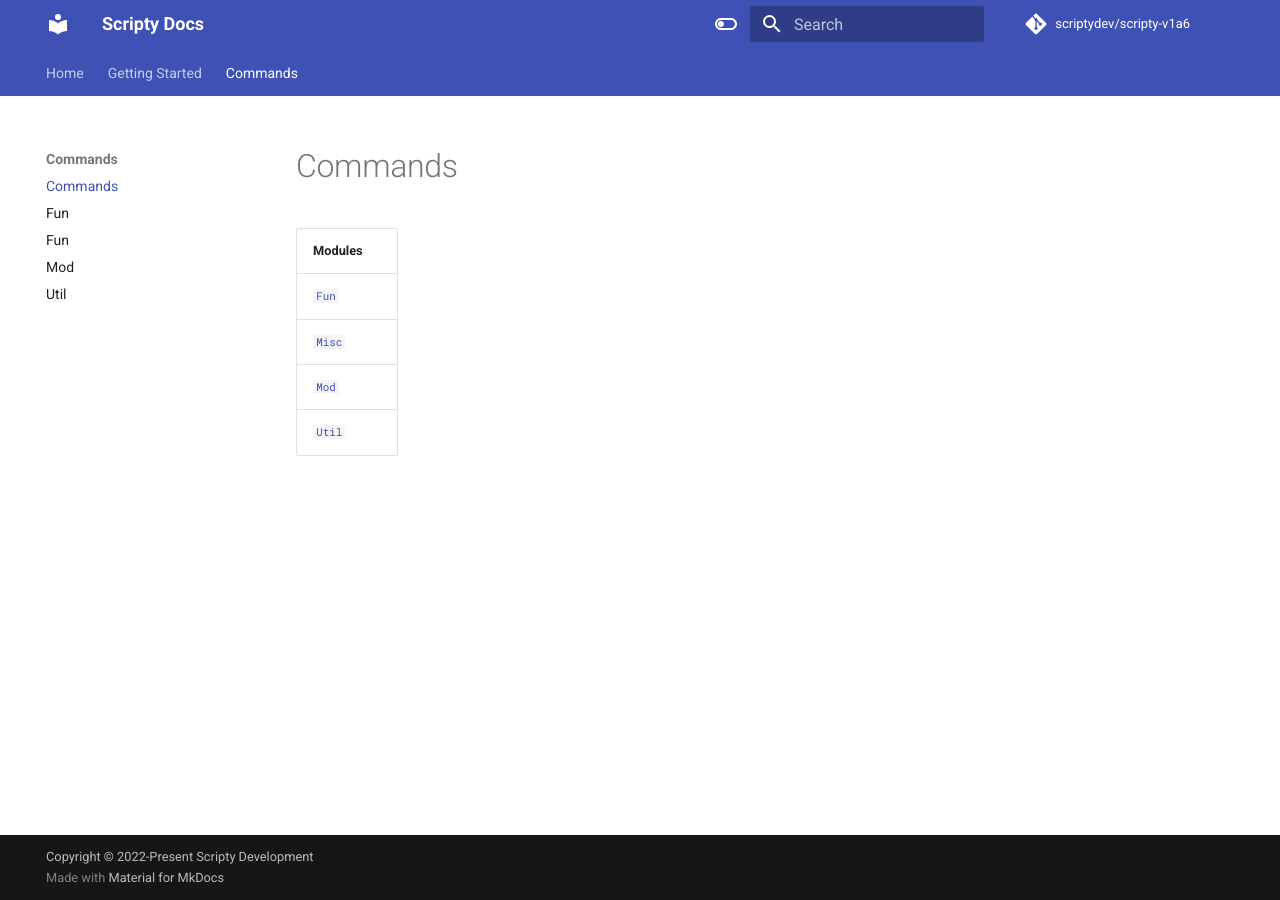
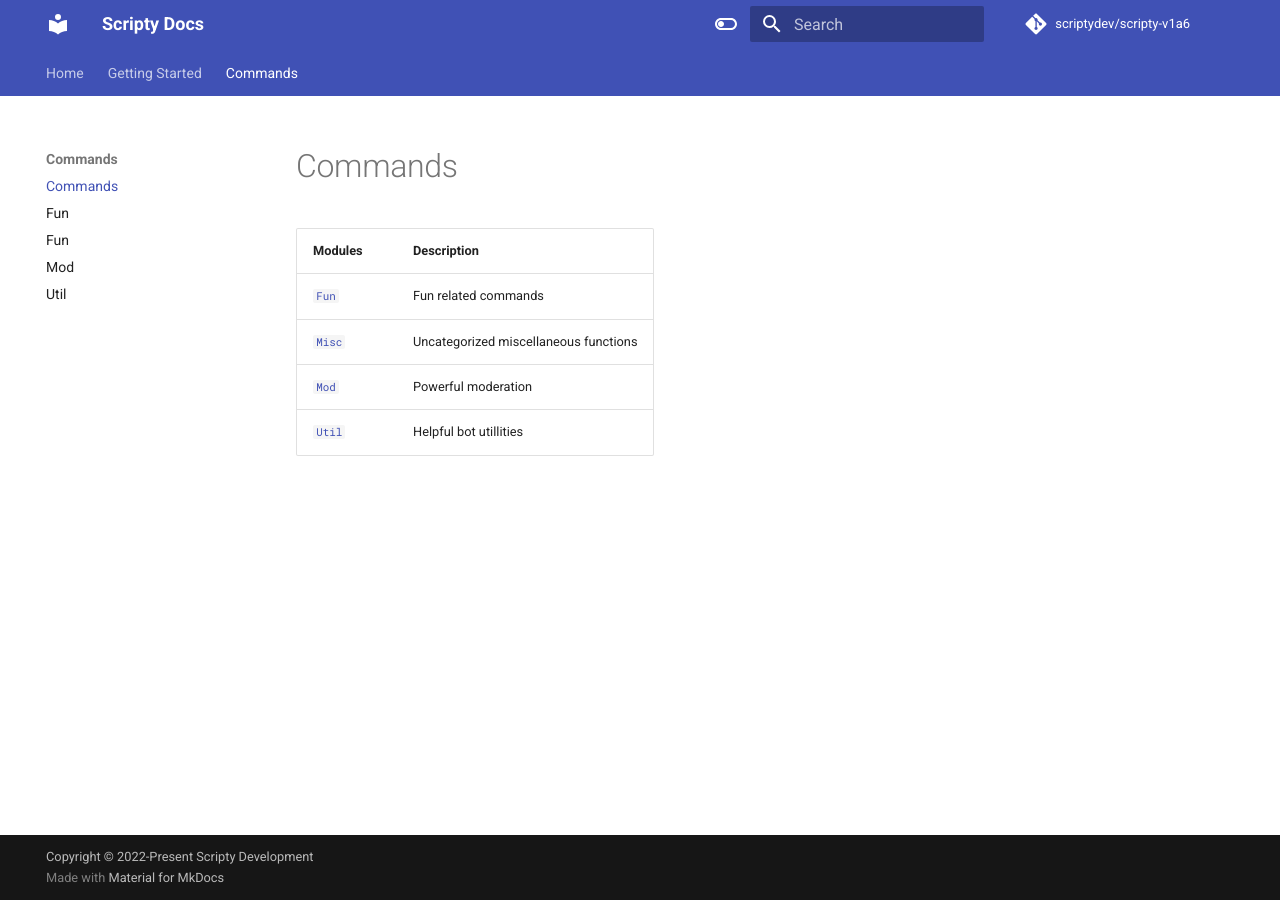
Before and after one commit to scriptydev/prescripty, an MkDocs documentation site: the page built from docs/commands/commands.md, in a window 1280 px wide. Built offline with MkDocs 1.6.1 and Material for MkDocs 9.7.7, drawn with Linux system fonts in a browser that asks for light colours; comment, search, counter and statistics services are not loaded.

Commit message:
Add descriptions to modules

```diff
--- a/docs/commands/commands.md
+++ b/docs/commands/commands.md
@@ -1,8 +1,8 @@
 # Commands
 
-| Modules           |
-| ----------------- |
-| [`Fun`](./fun.md)   |
-| [`Misc`](./misc.md) |
-| [`Mod`](./mod.md)   |
-| [`Util`](./util.md) |
+| Modules             | Description                           |
+| ------------------- | ------------------------------------- |
+| [`Fun`](./fun.md)   | Fun related commands                  |
+| [`Misc`](./misc.md) | Uncategorized miscellaneous functions |
+| [`Mod`](./mod.md)   | Powerful moderation                   |
+| [`Util`](./util.md) | Helpful bot utillities                |
```
